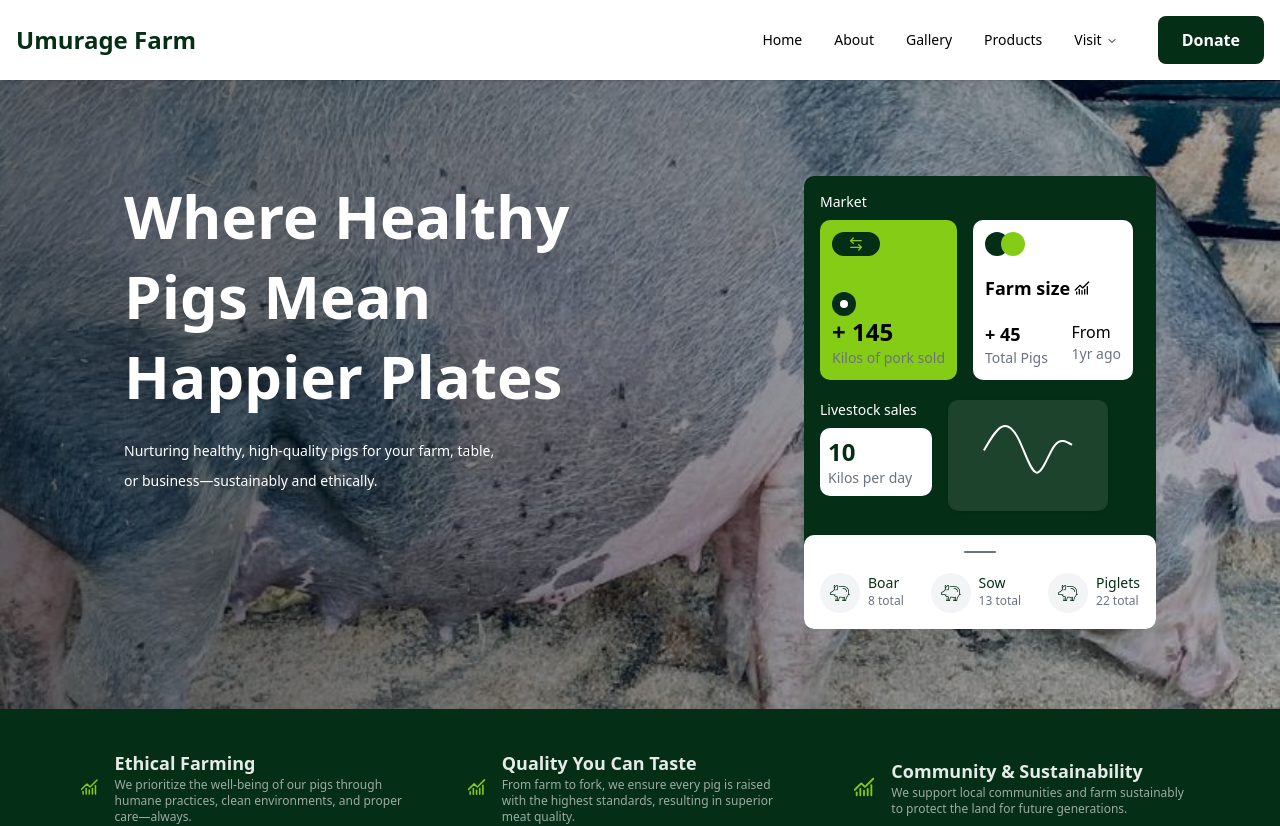
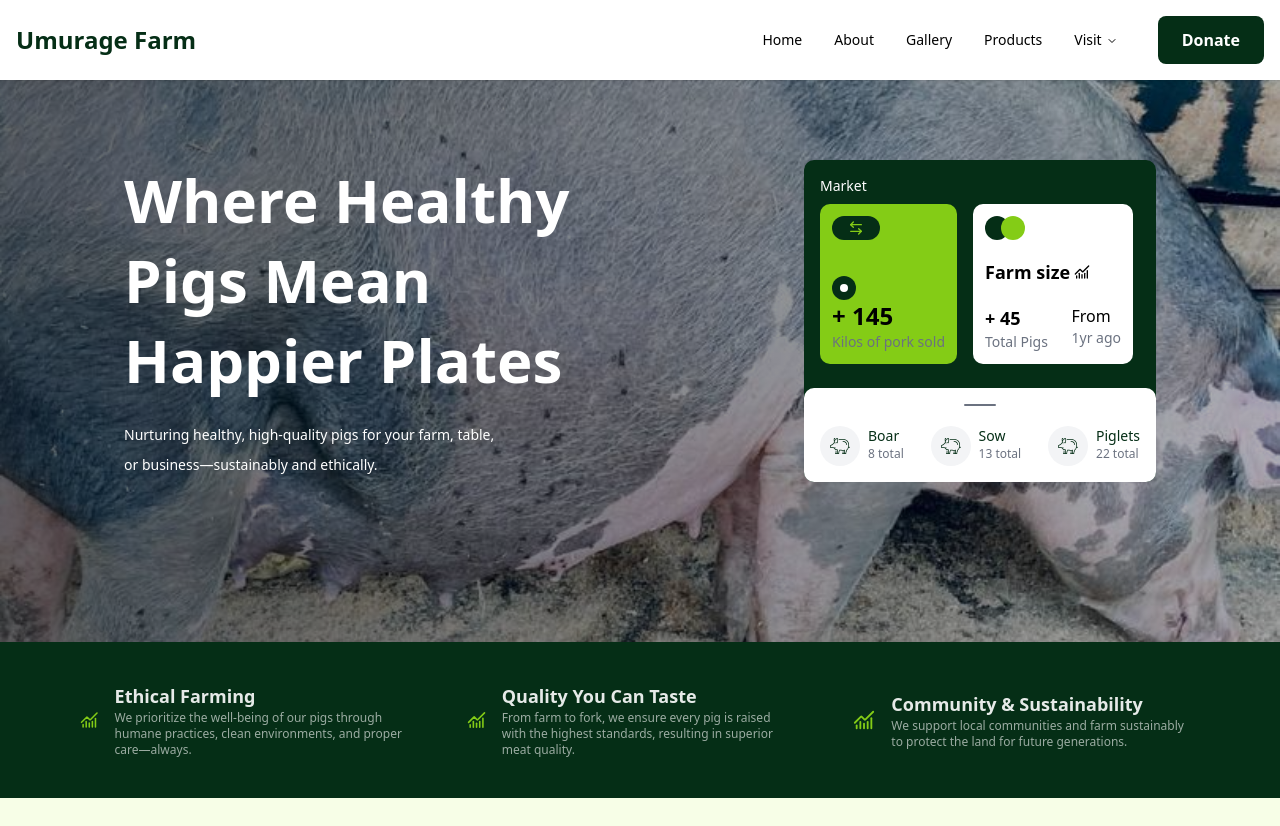
Before and after one commit to Delyc/ihinga-tech-client, a Next.js app: page / in a window 1280 px wide. Shown: the top 826 px of the page. Built offline with nearby package versions, Linux system fonts and the light colour scheme.

Commit message:
feat: name

```diff
--- a/src/components/organisms/heroSection.tsx
+++ b/src/components/organisms/heroSection.tsx
@@ -14,7 +14,7 @@ const HeroSection = () => {
 
             {/* <Wrapper> */}
             <section
-                className="pb-20 pt-28 md:pt-44 flex flex-col md:flex-row gap-10 justify-center relative bg-cover bg-center bg-no-repeat"
+                className="pb-20 pt-28 md:py-[10rem] flex flex-col md:flex-row gap-10 justify-center relative bg-cover bg-center bg-no-repeat"
                 style={{
                     backgroundImage: "url('/assets/pig3.jpeg')"
                 }}
@@ -81,21 +81,6 @@ const HeroSection = () => {
                                 </div>
                             </div>
 
-                            <div className="flex gap-4">
-                                <div className="">
-                                    <P className="text-white mb-2">Livestock sales</P>
-                                    <div className="bg-white rounded-lg w-full py-2 pl-2 pr-5">
-                                        <H3 className="text-primary-green">10</H3>
-                                        <P className="text-primary-gray">Kilos per day</P>
-                                    </div>
-                                </div>
-                                <div className="bg-white/10 w-1/2 relative rounded-lg">
-                                    {/* <div className="w-[1px] h-full bg-white/40 left-[80%] absolute"></div>
-                                        <div className="h-[1px] w-full bg-white/40 top-[50%] absolute"></div> */}
-                                    <LineData />
-
-                                </div>
-                            </div>
                         </div>
 
                         <div className="bg-white p-4 rounded-lg mt-2">
```
